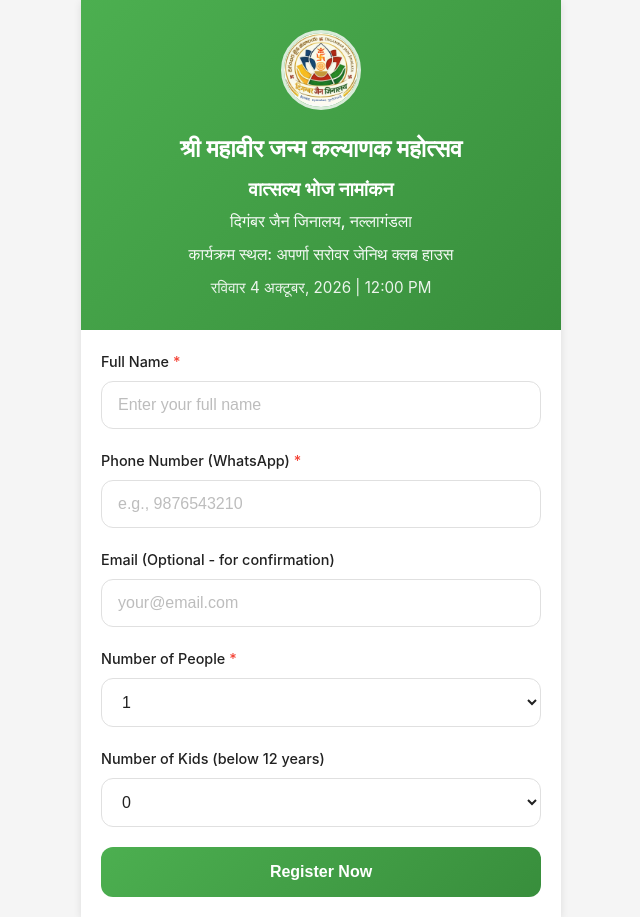
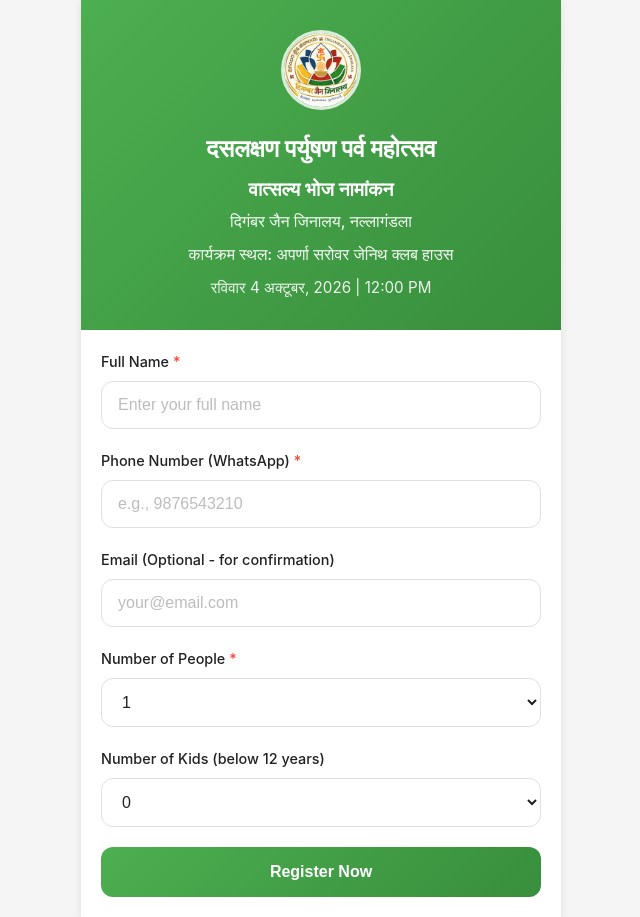
Before and after one commit to MightySuz/food-event-scanner, a website: page index.html in a window 1280 px wide. Shown: the whole page, without its empty margins (319-959 px from the left). Drawn offline with Linux system fonts and the light colour scheme.

Commit message:
updated the title

```diff
--- a/index.html
+++ b/index.html
@@ -13,7 +13,7 @@
         <!-- Header -->
         <header class="app-header">
             <img src="https://raw.githubusercontent.com/MightySuz/food-event-scanner/main/Digambar%20Jain%20Jinalay.jpeg" alt="Logo" class="header-logo">
-            <h1>श्री महावीर जन्म कल्याणक महोत्सव</h1>
+            <h1>दसलक्षण पर्युषण पर्व महोत्सव</h1>
             <h2>वात्सल्य भोज नामांकन</h2>
              <h3>दिगंबर जैन जिनालय, नल्लागंडला</h3>
              <h3>कार्यक्रम स्थल: अपर्णा सरोवर जेनिथ क्लब हाउस </h3>
```
